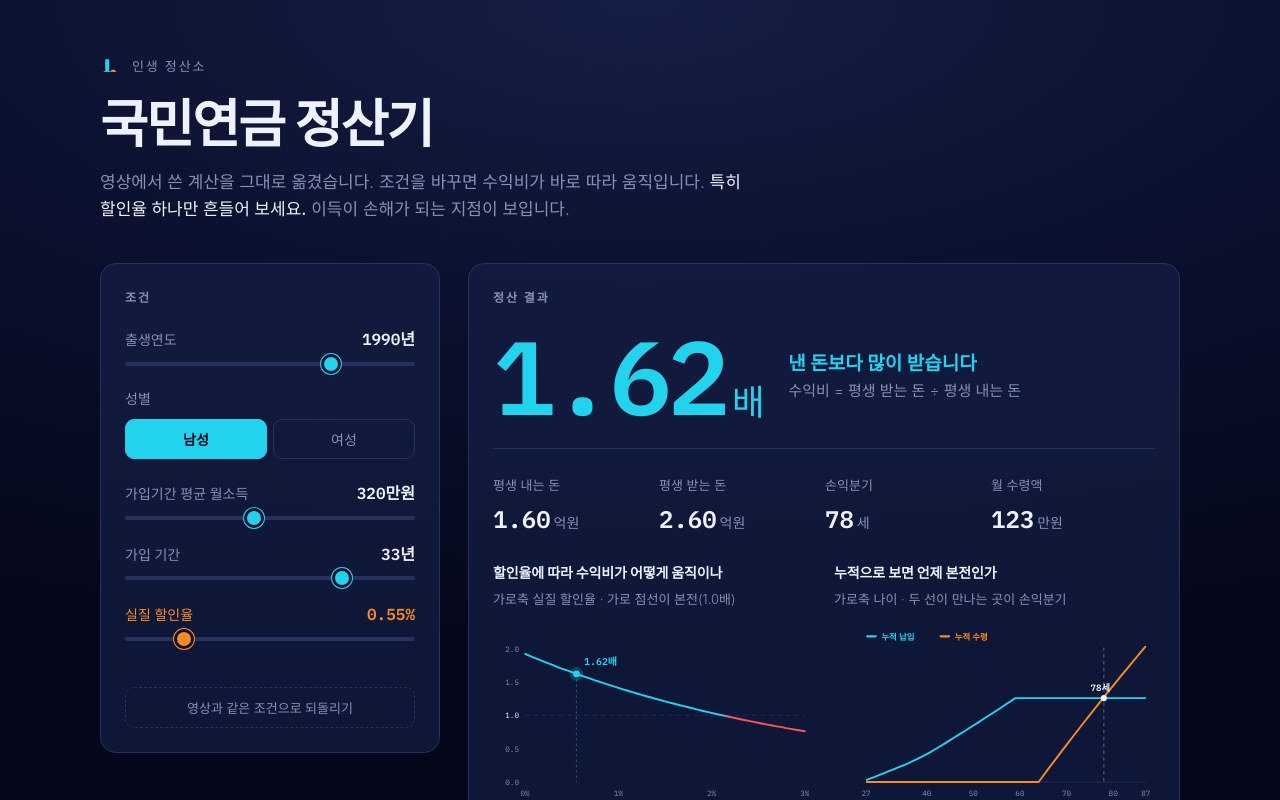
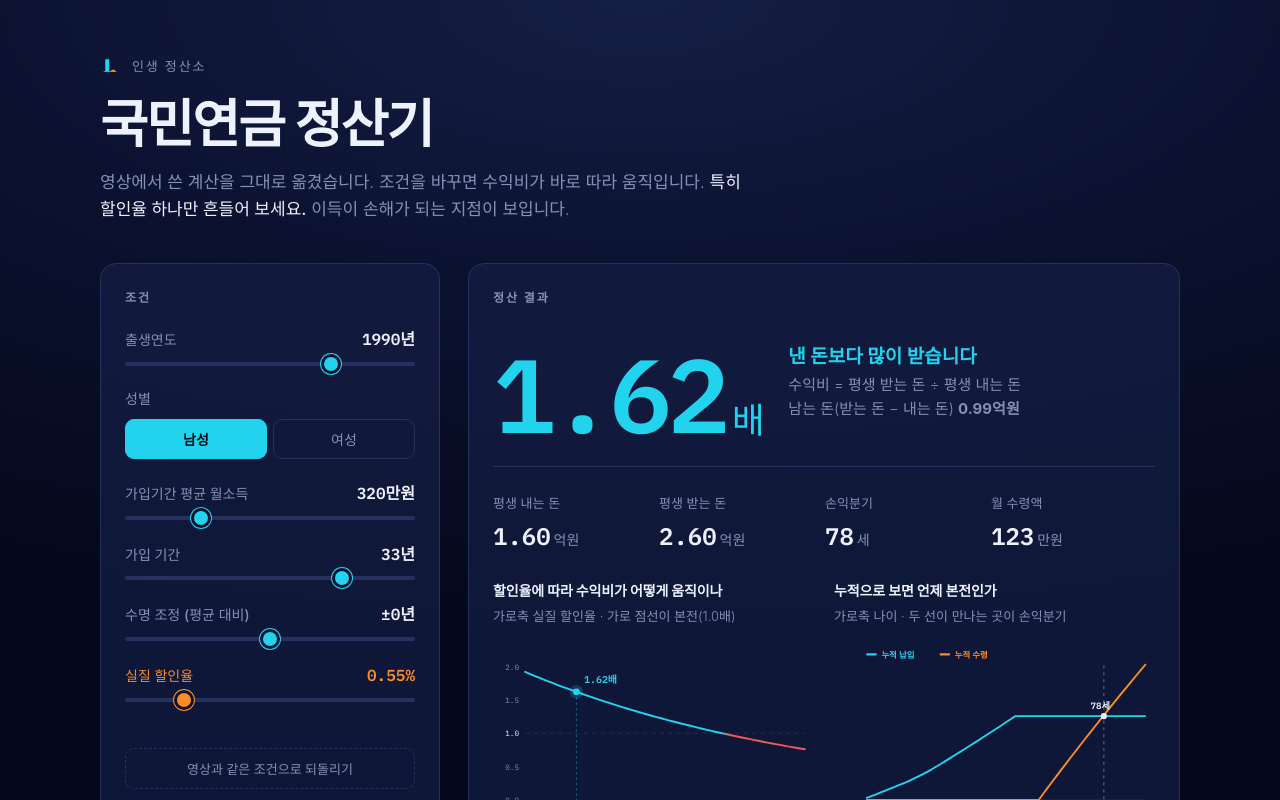
Before and after one commit to appleejh/appleejh.github.io, a plain HTML site: page index.html in a window 1280 px wide. Both pictures are taken after a click on the button "영상과 같은 조건으로 되돌리기". Shown: the top 800 px of the page. Drawn offline with Linux system fonts and the light colour scheme; a web font is replaced by a local one.

Commit message:
3편: 소득 상한·수명 조정 추가

```diff
--- a/index.html
+++ b/index.html
@@ -266,6 +266,8 @@
   @media (prefers-reduced-motion: no-preference) {
     .ratio, .stat dd { transition: color 220ms ease; }
   }
+  .hint { margin: 8px 0 0; font-size: 12.5px; color: var(--gen); line-height: 1.5; }
+  .hint[hidden] { display: none; }
 </style>
 
 <div class="wrap">
@@ -311,7 +313,8 @@
           <label for="income">가입기간 평균 월소득</label>
           <output id="income-out" for="income">320만원</output>
         </div>
-        <input type="range" id="income" min="100" max="600" step="10" value="320">
+        <input type="range" id="income" min="100" max="1000" step="10" value="320">
+        <p class="hint" id="cap-hint" hidden>659만원 위는 보험료도 연금도 659만원으로 계산됩니다 (기준소득월액 상한)</p>
       </div>
 
       <div class="field">
@@ -320,6 +323,14 @@
           <output id="years-out" for="years">33년</output>
         </div>
         <input type="range" id="years" min="10" max="40" step="1" value="33">
+      </div>
+
+      <div class="field">
+        <div class="field-head">
+          <label for="life">수명 조정 (평균 대비)</label>
+          <output id="life-out" for="life">±0년</output>
+        </div>
+        <input type="range" id="life" min="-5" max="5" step="1" value="0">
       </div>
 
       <div class="field field--key">
@@ -341,7 +352,8 @@
         <div class="ratio" id="ratio">1.62<small>배</small></div>
         <p class="verdict-note">
           <strong id="verdict-line">낸 돈보다 많이 받습니다</strong>
-          수익비 = 평생 받는 돈 ÷ 평생 내는 돈
+          수익비 = 평생 받는 돈 ÷ 평생 내는 돈<br>
+          남는 돈(받는 돈 − 내는 돈) <b id="net">1.00억원</b>
         </p>
       </div>
 
@@ -380,6 +392,7 @@
         <dt>65세 기대여명</dt><dd id="le-out">21.5년</dd>
         <dt>보험료율</dt><dd>9% → 13% (2026~2033 단계 인상)</dd>
         <dt>소득대체율</dt><dd>43%</dd>
+        <dt>기준소득월액 상한</dt><dd>659만원 (2026.7~)</dd>
       </dl>
     </section>
 
@@ -408,6 +421,7 @@
         <span>국민연금연구원 — 세대별 수익비 추계</span>
         <span>국회예산정책처 (2026) — 기금 소진 2065년, 적자 전환 2048년</span>
         <span>통계청 — 장래인구추계, 생명표</span>
+        <span>한국건강형평성학회 — 소득 상위·하위 20% 기대수명 격차 (시도별 4.3~7.6년)</span>
         <span>국민연금법 — 보험료율 · 소득대체율 · 급여 산식</span>
       </div>
     </section>
@@ -428,6 +442,8 @@
     var WAGE_GROWTH = 0.031;
     var ENTRY_AGE = 27;
     var REPLACEMENT = 0.43;
+    // 기준소득월액 상한. 상한도 A값만큼 매년 오르므로 첫해 소득에만 걸면 된다 (pension.ts와 동일)
+    var INCOME_CAP = 659;
 
     function contributionRate(year) {
       if (year < 2026) return 0.09;
@@ -452,7 +468,7 @@
 
       for (i = 0; i < c.years; i++) {
         age = ENTRY_AGE + i;
-        paid += c.income * Math.pow(1 + real, i) * 12
+        paid += Math.min(c.income, INCOME_CAP) * Math.pow(1 + real, i) * 12
               * contributionRate(c.birthYear + age) * pv(age);
         timeline.push({ age: age, paid: paid, received: 0 });
       }
@@ -461,7 +477,7 @@
       }
 
       // 급여식의 절반은 본인 소득(B)이 아니라 전체 평균(A)이다 — 여기서 재분배가 나온다
-      var B = c.income * (Math.pow(1 + real, c.years) - 1) / (real * c.years);
+      var B = Math.min(c.income, INCOME_CAP) * (Math.pow(1 + real, c.years) - 1) / (real * c.years);
       var k = 1.2 * (REPLACEMENT / 0.4);
       var n = Math.max(0, c.years * 12 - 240);
       var monthly = k * (A_VALUE + B) * (1 + 0.05 * n / 12) / 12;
@@ -481,9 +497,9 @@
     }
 
     /* ── 상태 ─────────────────────────────────────────── */
-    var DEFAULTS = { birthYear: 1990, sex: 'M', income: 320, years: 33, disc: 55 };
+    var DEFAULTS = { birthYear: 1990, sex: 'M', income: 320, years: 33, disc: 55, life: 0 };
     var state = Object.assign({}, DEFAULTS);
-    var lifeExp = function () { return state.sex === 'M' ? 21.5 : 26.5; };
+    var lifeExp = function () { return (state.sex === 'M' ? 21.5 : 26.5) + state.life; };
 
     var $ = function (id) { return document.getElementById(id); };
     var NS = 'http://www.w3.org/2000/svg';
@@ -661,6 +677,10 @@
       $('years-out').textContent = state.years + '년';
       $('disc-out').textContent = (state.disc / 100).toFixed(2) + '%';
       $('le-out').textContent = lifeExp().toFixed(1) + '년';
+      $('life-out').textContent = (state.life > 0 ? '+' : state.life < 0 ? '−' : '±') + Math.abs(state.life) + '년';
+      $('cap-hint').hidden = state.income <= INCOME_CAP;
+      var net = res.received - res.paid;
+      $('net').textContent = (net < 0 ? '−' : '') + (Math.abs(net) / 10000).toFixed(2) + '억원';
 
       $('ratio').innerHTML = res.ratio.toFixed(2) + '<small>배</small>';
       $('ratio').style.color = hot;
@@ -697,6 +717,7 @@
     bind('income', 'income');
     bind('years', 'years');
     bind('disc', 'disc');
+    bind('life', 'life');
 
     function setSex(s) {
       state.sex = s;
@@ -713,6 +734,7 @@
       $('income').value = state.income;
       $('years').value = state.years;
       $('disc').value = state.disc;
+      $('life').value = state.life;
       setSex('M');
     });
 
```
